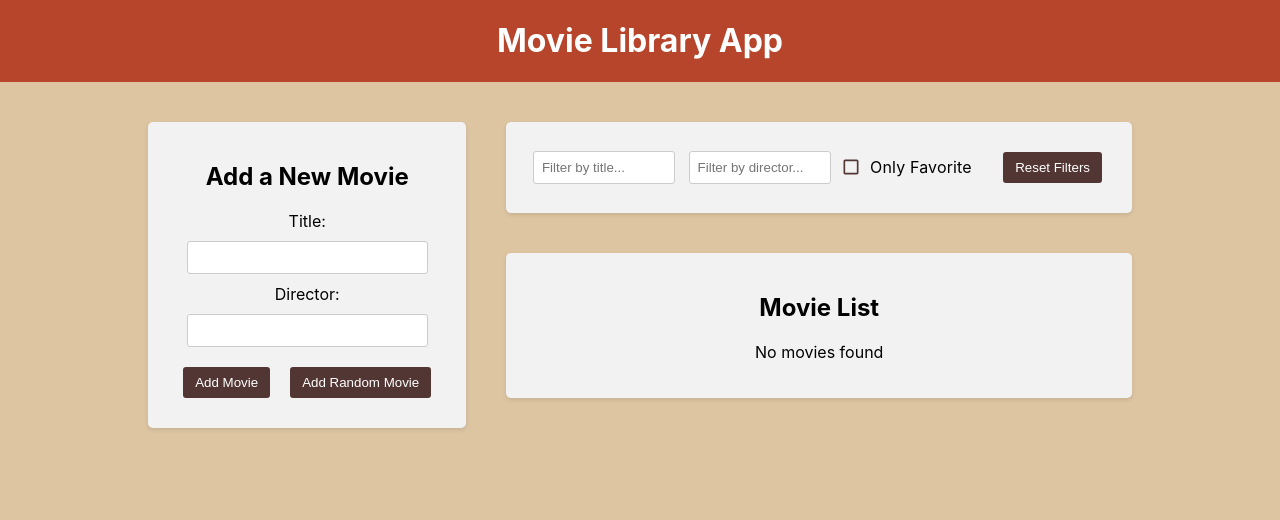
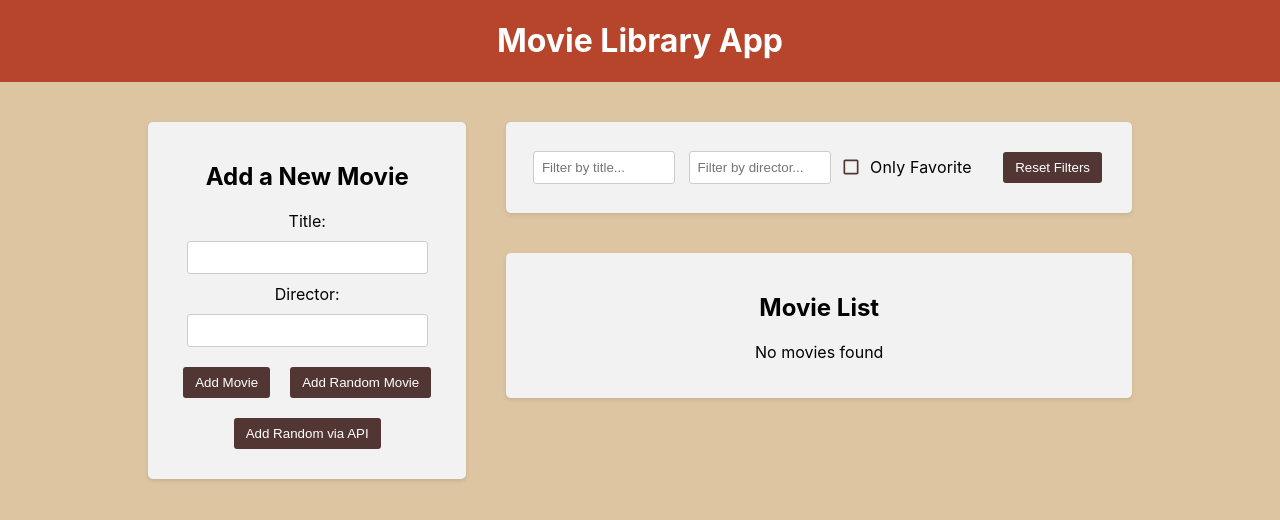
Before and after one commit to romanzollo/movie-library-app, a React (Create React App) app in the folder frontend/: page / in a window 1280 px wide. Shown: the top 520 px of the page. Built offline with nearby package versions, Linux system fonts and the light colour scheme.

Commit message:
Add random movie via API

```diff
--- a/frontend/package.json
+++ b/frontend/package.json
@@ -10,6 +10,7 @@
     "@testing-library/jest-dom": "^5.17.0",
     "@testing-library/react": "^13.4.0",
     "@testing-library/user-event": "^13.5.0",
+    "axios": "^1.6.8",
     "react": "^18.2.0",
     "react-dom": "^18.2.0",
     "react-icons": "^5.0.1",
--- a/frontend/src/components/MovieForm/MovieForm.jsx
+++ b/frontend/src/components/MovieForm/MovieForm.jsx
@@ -1,5 +1,6 @@
 import { useState } from 'react';
 import { useDispatch } from 'react-redux';
+import axios from 'axios';
 
 import { addMovie } from '../../redux/slices/movieSlice';
 import createMovieWithID from '../../utils/createMovieWithID';
@@ -30,6 +31,20 @@
         dispatch(addMovie(createMovieWithID(randomMovie)));
     };
 
+    // добавляем фильм через API
+    const handleAddRandomMovieViaAPI = async () => {
+        try {
+            const res = await axios.get('http://localhost:4000/random-movie');
+
+            if (/* или res.data &&*/ res?.data?.title && res?.data?.director) {
+                const newMovie = createMovieWithID(res.data);
+                dispatch(addMovie(newMovie));
+            }
+        } catch (error) {
+            console.log('Error fetching random movie via API: ', error);
+        }
+    };
+
     return (
         <div className="app-block movie-form">
             <h2>Add a New Movie</h2>
@@ -56,6 +71,9 @@
                 <button type="button" onClick={handleRandomMovieBtn}>
                     Add Random Movie
                 </button>
+                <button type="button" onClick={handleAddRandomMovieViaAPI}>
+                    Add Random via API
+                </button>
             </form>
         </div>
     );
```
Also changed, not shown: 1 other file (tests, documents, lock files or other folders).
